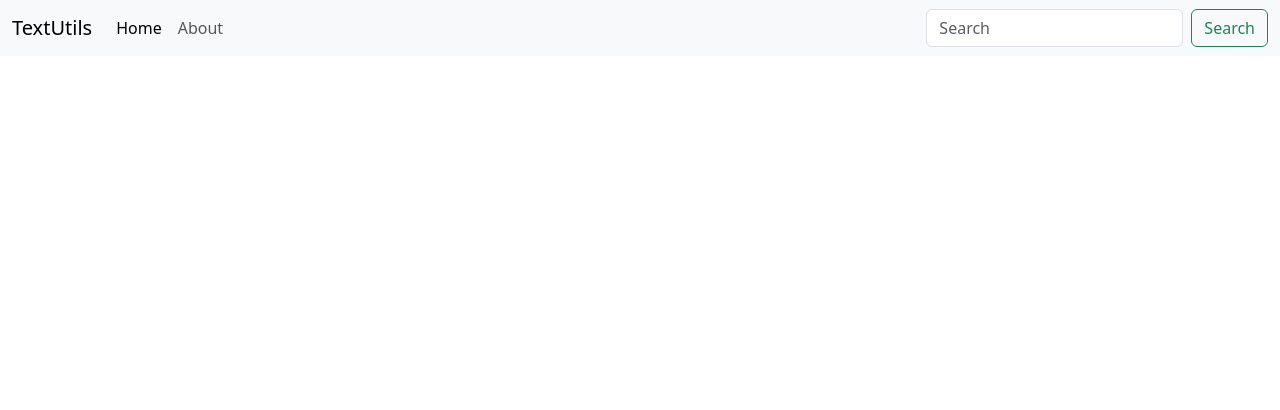
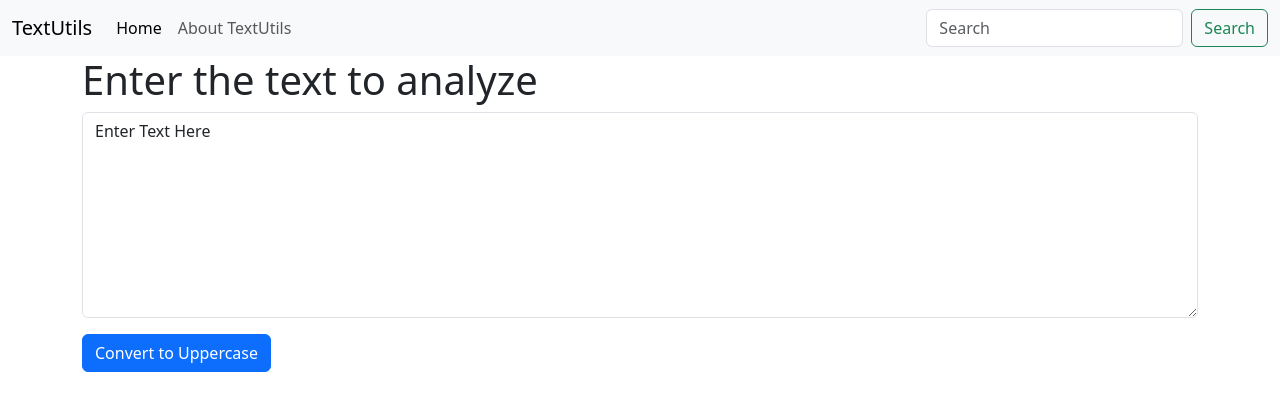
Before and after one commit to rishikmishra7/Learner-s, a React (Create React App) app: page / in a window 1280 px wide. Shown: the top 410 px of the page. Built offline with nearby package versions, Linux system fonts and the light colour scheme.

Commit message:
used Props and State

```diff
--- a/src/App.js
+++ b/src/App.js
@@ -1,34 +1,19 @@
 
 import './App.css';
+import Navbar from './components/Navbar';
+import TextForm from './components/TextForm';
+
 
 
 
 function App() {
   return (
     <>
-    <nav className="navbar navbar-expand-lg bg-body-tertiary">
-  <div className="container-fluid">
-    <a className="navbar-brand" href="/">TextUtils</a>
-    <button className="navbar-toggler" type="button" data-bs-toggle="collapse" data-bs-target="#navbarSupportedContent" aria-controls="navbarSupportedContent" aria-expanded="false" aria-label="Toggle navigation">
-      <span className="navbar-toggler-icon"></span>
-    </button>
-    <div className="collapse navbar-collapse" id="navbarSupportedContent">
-      <ul className="navbar-nav me-auto mb-2 mb-lg-0">
-        <li className="nav-item">
-          <a className="nav-link active" aria-current="page" href="/">Home</a>
-        </li>
-        <li className="nav-item">
-          <a className="nav-link" href="/">About</a>
-        </li>
+    <Navbar title = "TextUtils" aboutText = "About TextUtils" />
+    <div className="container">
+    <TextForm heading = "Enter the text to analyze"/>
 
-      </ul>
-      <form className="d-flex" role="search">
-        <input className="form-control me-2" type="search" placeholder="Search" aria-label="Search"/>
-        <button className="btn btn-outline-success" type="submit">Search</button>
-      </form>
     </div>
-  </div>
-</nav>
     </>
 
   );
--- /dev/null
+++ b/src/components/Navbar.js
@@ -0,0 +1,37 @@
+import React from 'react'
+import PropTypes from 'prop-types'
+
+
+export default function Navbar(props) {
+  return (
+
+    <nav className="navbar navbar-expand-lg bg-body-tertiary">
+  <div className="container-fluid">
+    <a className="navbar-brand" href="/">{props.title}</a>
+    <button className="navbar-toggler" type="button" data-bs-toggle="collapse" data-bs-target="#navbarSupportedContent" aria-controls="navbarSupportedContent" aria-expanded="false" aria-label="Toggle navigation">
+      <span className="navbar-toggler-icon"></span>
+    </button>
+    <div className="collapse navbar-collapse" id="navbarSupportedContent">
+      <ul className="navbar-nav me-auto mb-2 mb-lg-0">
+        <li className="nav-item">
+          <a className="nav-link active" aria-current="page" href="/">Home</a>
+        </li>
+        <li className="nav-item">
+          <a className="nav-link" href="/">{props.aboutText}</a>
+        </li>
+
+      </ul>
+      <form className="d-flex" role="search">
+        <input className="form-control me-2" type="search" placeholder="Search" aria-label="Search"/>
+        <button className="btn btn-outline-success" type="submit">Search</button>
+      </form>
+      </div>
+      </div>
+   </nav>
+  )
+}
+Navbar.propTypes = {
+    title :PropTypes.string,
+
+                    aboutText :PropTypes.string
+}
--- /dev/null
+++ b/src/components/TextForm.js
@@ -0,0 +1,24 @@
+import React,{useState} from 'react'
+export default function TextForm(props) {
+const handleUpclick =()=>{
+    console.log("Uppercase was clicked " +text)
+    let newText =text.toUpperCase();
+    setText(newText);
+}
+const handleOnChange =(event)=>{
+    console.log("On Change")
+    setText(event.target.value);
+}
+
+    const [text, setText] = useState('Enter Text Here');
+
+  return (
+    <div>
+        <h1>{props.heading} </h1>
+     <div className="mb-3">
+  <textarea className="form-control" value={text} onChange={handleOnChange} id="myBox" rows="8"></textarea>
+</div>
+<button className="btn btn-primary" onClick={handleUpclick}>Convert to Uppercase</button>
+    </div>
+  )
+}
```
